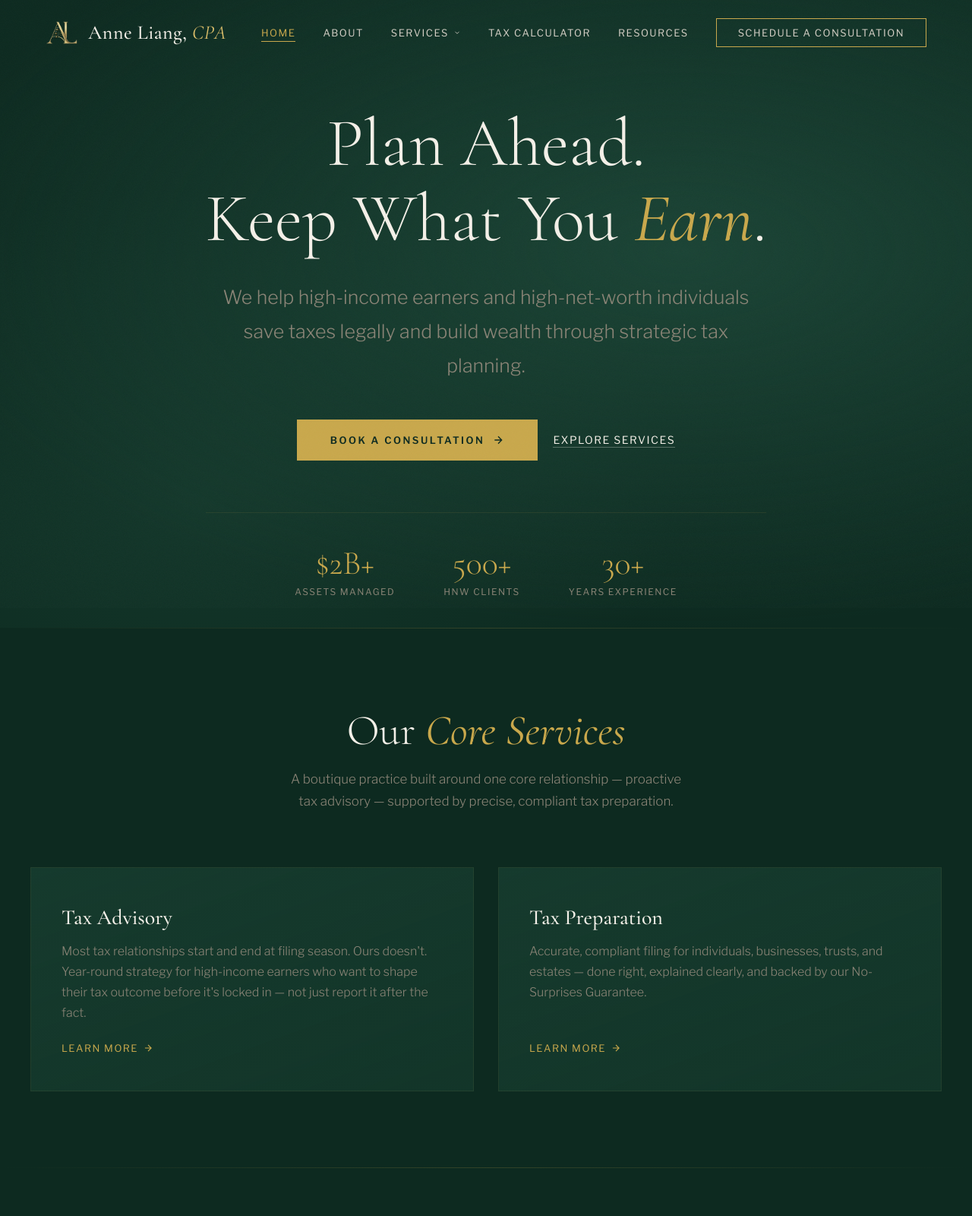
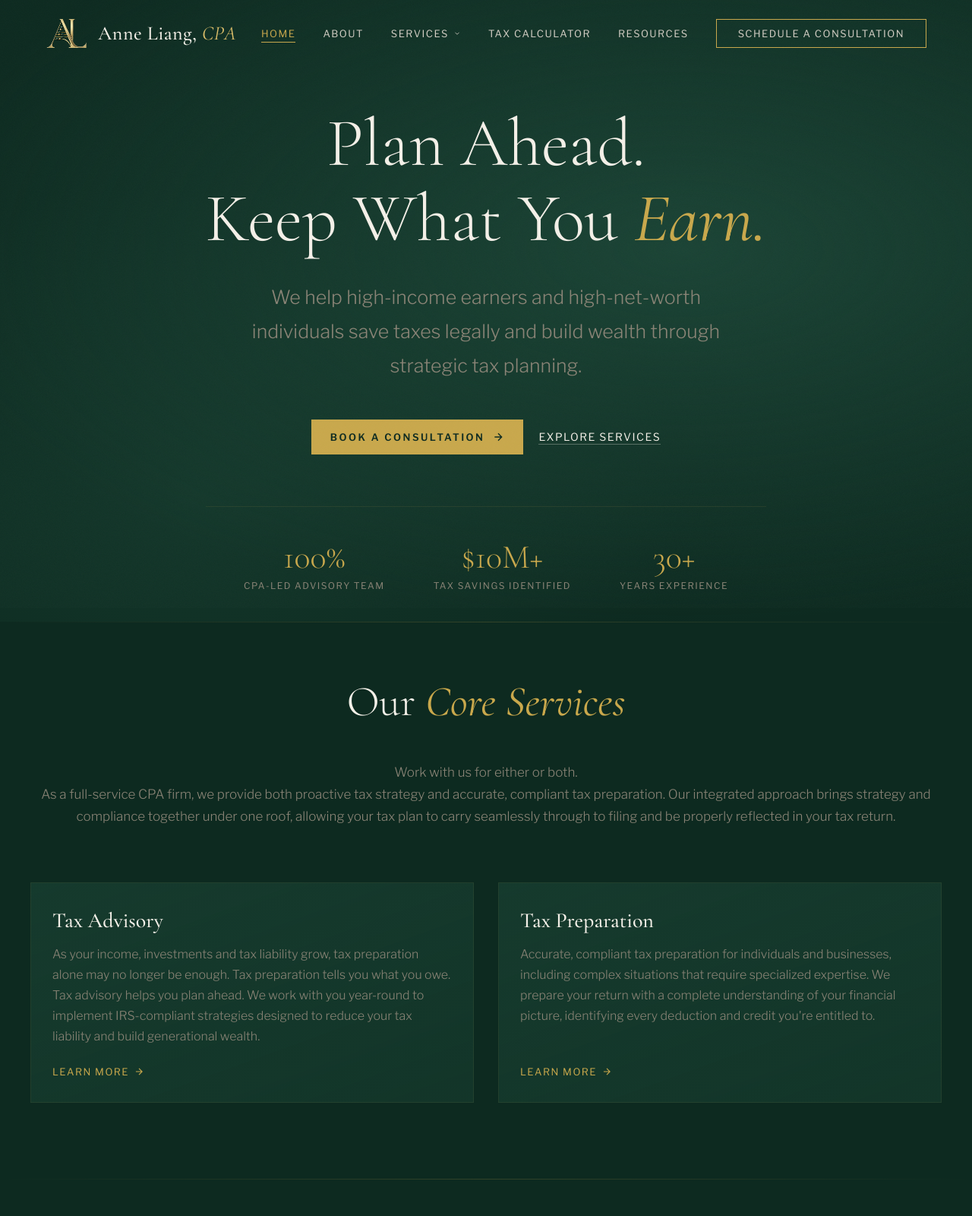
Before and after one commit to Sophiatun/AML_Website, a website: page index.html in a window 1280 px wide. Shown: the top 1600 px of the page at 76% size. Drawn offline with nearby package versions, Linux system fonts and the light colour scheme; a script that the page names is missing.

Commit message:
HTML Update

```diff
--- a/index.html
+++ b/index.html
@@ -3,7 +3,7 @@
   <head>
     <meta charset="UTF-8" />
     <meta name="viewport" content="width=device-width, initial-scale=1.0" />
-    <title>Anne Liang CPA — Tax Strategy & Advisory</title>
+    <title>Anne Liang CPA — Tax Advisory</title>
     <link rel="preconnect" href="https://fonts.googleapis.com" />
     <link
       href="https://fonts.googleapis.com/css2?family=Cormorant+Garamond:ital,wght@0,300;0,400;0,500;0,600;0,700;1,300;1,400&family=Libre+Franklin:wght@300;400;500;600&display=swap"
@@ -35,7 +35,7 @@
                 <path d="M6 9l6 6 6-6" /></svg
             ></a>
             <div class="nav-dropdown">
-              <a href="tax-advisory.html">Tax Strategy &amp; Planning</a>
+              <a href="tax-advisory.html">Tax Advisory</a>
               <a href="tax-preparation.html">Tax Preparation</a>
             </div>
           </div>
@@ -53,7 +53,7 @@
       <div class="container">
         <div class="hero-grid">
           <div class="hero-content">
-            <h1>Plan Ahead.<br />Keep What You <em>Earn</em>.</h1>
+            <h1>Plan Ahead.<br />Keep What You <em>Earn.</em></h1>
             <p class="hero-desc">
               We help high-income earners and high-net-worth individuals save
               taxes legally and build wealth through strategic tax planning.
@@ -73,12 +73,12 @@
             </div>
             <div class="hero-stats">
               <div class="stat">
-                <div class="stat-num">$2B+</div>
-                <div class="stat-label">Assets Managed</div>
+                <div class="stat-num">100%</div>
+                <div class="stat-label">CPA-Led Advisory Team</div>
               </div>
               <div class="stat">
-                <div class="stat-num">500+</div>
-                <div class="stat-label">HNW Clients</div>
+                <div class="stat-num">$10M+</div>
+                <div class="stat-label">Tax Savings Identified</div>
               </div>
               <div class="stat">
                 <div class="stat-num">30+</div>
@@ -97,18 +97,23 @@
         <div class="section-header reveal">
           <h2>Our <em>Core Services</em></h2>
           <p>
-            A boutique practice built around one core relationship — proactive
-            tax advisory — supported by precise, compliant tax preparation.
+            <br />Work with us for either or both.<br />
+            As a full-service CPA firm, we provide both proactive tax strategy
+            and accurate, compliant tax preparation. Our integrated approach
+            brings strategy and compliance together under one roof, allowing
+            your tax plan to carry seamlessly through to filing and be properly
+            reflected in your tax return.
           </p>
         </div>
         <div class="services-grid">
           <div class="service-card reveal reveal-delay-1">
             <h3>Tax Advisory</h3>
             <p>
-              Most tax relationships start and end at filing season. Ours
-              doesn't. Year-round strategy for high-income earners who want to
-              shape their tax outcome before it's locked in — not just report it
-              after the fact.
+              As your income, investments and tax liability grow, tax
+              preparation alone may no longer be enough. Tax preparation tells
+              you what you owe. Tax advisory helps you plan ahead. We work with
+              you year-round to implement IRS-compliant strategies designed to
+              reduce your tax liability and build generational wealth.
             </p>
             <a href="tax-advisory.html" class="service-link"
               >Learn More
@@ -124,9 +129,11 @@
           <div class="service-card reveal reveal-delay-2">
             <h3>Tax Preparation</h3>
             <p>
-              Accurate, compliant filing for individuals, businesses, trusts,
-              and estates — done right, explained clearly, and backed by our
-              No-Surprises Guarantee.
+              Accurate, compliant tax preparation for individuals and
+              businesses, including complex situations that require specialized
+              expertise. We prepare your return with a complete understanding of
+              your financial picture, identifying every deduction and credit
+              you're entitled to.
             </p>
             <a href="tax-preparation.html" class="service-link"
               >Learn More
@@ -165,8 +172,8 @@
               <div class="testimonial-card">
                 <p class="testimonial-text">
                   Anne's proactive approach saved us over $400K in our first
-                  year working together. She doesn't just react to tax
-                  season — she anticipates and architects.
+                  year working together. She doesn't just react to tax season —
+                  she anticipates and architects.
                 </p>
                 <div class="testimonial-author">
                   <div class="testimonial-avatar">JR</div>
@@ -180,9 +187,9 @@
               </div>
               <div class="testimonial-card">
                 <p class="testimonial-text">
-                  The estate planning strategy Anne developed gave us
-                  complete peace of mind. Our multi-generational wealth
-                  transfer is now tax-efficient and legally bulletproof.
+                  The estate planning strategy Anne developed gave us complete
+                  peace of mind. Our multi-generational wealth transfer is now
+                  tax-efficient and legally bulletproof.
                 </p>
                 <div class="testimonial-author">
                   <div class="testimonial-avatar">SC</div>
@@ -195,9 +202,8 @@
               <div class="testimonial-card">
                 <p class="testimonial-text">
                   Navigating international tax obligations across three
-                  jurisdictions felt impossible — until Anne's team
-                  streamlined everything. World-class expertise with a
-                  personal touch.
+                  jurisdictions felt impossible — until Anne's team streamlined
+                  everything. World-class expertise with a personal touch.
                 </p>
                 <div class="testimonial-author">
                   <div class="testimonial-avatar">MK</div>
@@ -210,9 +216,8 @@
               <div class="testimonial-card">
                 <p class="testimonial-text">
                   As a physician with complex partnership income, I needed
-                  someone who truly understands the nuances. Anne is that
-                  rare CPA who thinks like a strategist, not just an
-                  accountant.
+                  someone who truly understands the nuances. Anne is that rare
+                  CPA who thinks like a strategist, not just an accountant.
                 </p>
                 <div class="testimonial-author">
                   <div class="testimonial-avatar">LP</div>
@@ -229,9 +234,8 @@
               <div class="testimonial-card">
                 <p class="testimonial-text">
                   We sold our company last year, and Anne's team was already
-                  three steps ahead on the tax structuring before the deal
-                  even closed. That planning alone was worth multiples of
-                  her fee.
+                  three steps ahead on the tax structuring before the deal even
+                  closed. That planning alone was worth multiples of her fee.
                 </p>
                 <div class="testimonial-author">
                   <div class="testimonial-avatar">DT</div>
@@ -245,9 +249,9 @@
               </div>
               <div class="testimonial-card">
                 <p class="testimonial-text">
-                  Between RSU vesting and multi-state income, my taxes were
-                  a mess every year. Anne finally gave me a plan instead of
-                  just a bigger bill.
+                  Between RSU vesting and multi-state income, my taxes were a
+                  mess every year. Anne finally gave me a plan instead of just a
+                  bigger bill.
                 </p>
                 <div class="testimonial-author">
                   <div class="testimonial-avatar">PM</div>
@@ -259,9 +263,9 @@
               </div>
               <div class="testimonial-card">
                 <p class="testimonial-text">
-                  As a real estate investor with a dozen properties, I
-                  needed someone who actually understood cost segregation
-                  and 1031s — not just someone who knew the terms.
+                  As a real estate investor with a dozen properties, I needed
+                  someone who actually understood cost segregation and 1031s —
+                  not just someone who knew the terms.
                 </p>
                 <div class="testimonial-author">
                   <div class="testimonial-avatar">RH</div>
@@ -273,17 +277,15 @@
               </div>
               <div class="testimonial-card">
                 <p class="testimonial-text">
-                  Anne restructured our practice as an S-corp and it
-                  changed everything. I finally feel like my accountant is
-                  playing offense, not just defense.
+                  Anne restructured our practice as an S-corp and it changed
+                  everything. I finally feel like my accountant is playing
+                  offense, not just defense.
                 </p>
                 <div class="testimonial-author">
                   <div class="testimonial-avatar">AK</div>
                   <div>
                     <div class="testimonial-name">Dr. Anita K.</div>
-                    <div class="testimonial-role">
-                      Medical Practice Owner
-                    </div>
+                    <div class="testimonial-role">Medical Practice Owner</div>
                   </div>
                 </div>
               </div>
@@ -381,14 +383,10 @@
         <div class="footer-grid">
           <div class="footer-brand">
             <img src="logo.png" class="footer-logo" alt="Anne Liang CPA" />
-            <p>
-              Bespoke tax strategy and advisory services for individuals and
-              families who expect nothing less than excellence.
-            </p>
           </div>
           <div class="footer-col">
             <h4>Services</h4>
-            <a href="tax-advisory.html">Tax Strategy & Planning</a>
+            <a href="tax-advisory.html">Tax Advisory</a>
             <a href="tax-preparation.html">Tax Preparation</a>
             <a href="tax-calculator.html">Tax Calculator</a>
           </div>
@@ -407,7 +405,9 @@
           </div>
         </div>
         <div class="footer-bottom">
-          <span>&copy; 2026 Anne Liang CPA. All rights reserved.</span
+          <span
+            >&copy; <span id="copyright-year"></span> Anne Liang CPA. All rights
+            reserved.</span
           ><span>Privacy Policy · Terms of Service</span>
         </div>
       </div>
--- a/script.js
+++ b/script.js
@@ -1,3 +1,8 @@
+const copyrightYear = document.getElementById("copyright-year");
+if (copyrightYear) {
+  copyrightYear.textContent = new Date().getFullYear();
+}
+
 const nav = document.getElementById("nav");
 window.addEventListener("scroll", () => {
   nav.classList.toggle("scrolled", window.scrollY > 50);
--- a/styles.css
+++ b/styles.css
@@ -72,8 +72,8 @@ nav .container {
   text-decoration: none;
 }
 .nav-logo {
-  height: 30px;
-  width: 42px;
+  height: 40px;
+  width: 55px;
   opacity: 0.95;
   transition: opacity 0.3s;
 }
@@ -339,9 +339,9 @@ nav .container {
   font-size: 25px;
   line-height: 1.8;
   color: var(--text-muted);
-  max-width: 720px;
+  max-width: 620px;
   margin: 0 auto 48px;
-  font-weight: 300;
+  font-weight: 250;
 }
 .hero-actions {
   display: flex;
@@ -356,7 +356,7 @@ nav .container {
   gap: 10px;
   background: var(--gold);
   color: var(--emerald-deep);
-  padding: 19px 44px;
+  padding: 15px 25px;
   font-size: 13px;
   letter-spacing: 2.5px;
   text-transform: uppercase;
@@ -524,6 +524,12 @@ nav .container {
   line-height: 1.75;
   font-weight: 300;
 }
+.page-header-highlight {
+  color: var(--gold-light) !important;
+  font-size: 15px !important;
+  margin-top: 16px !important;
+  letter-spacing: 0.3px;
+}
 
 .about-strip {
   padding: 100px 0;
@@ -570,7 +576,7 @@ nav .container {
 }
 
 .services {
-  padding: 100px 0;
+  padding: 70px 0 100px;
 }
 .section-header {
   text-align: center;
@@ -609,7 +615,7 @@ nav .container {
     rgba(20, 56, 43, 0.8)
   );
   border: 1px solid rgba(201, 168, 76, 0.08);
-  padding: 48px 40px;
+  padding: 32px 28px;
   position: relative;
   overflow: hidden;
   transition: all 0.5s;
@@ -750,7 +756,7 @@ nav .container {
   line-height: 1.3;
 }
 .narrative-item p {
-  font-size: 14px;
+  font-size: 16px;
   color: var(--text-muted);
   line-height: 1.7;
   font-weight: 300;
@@ -798,7 +804,7 @@ nav .container {
   margin-bottom: 6px;
 }
 .qualifier-item p {
-  font-size: 13px;
+  font-size: 16px;
   color: var(--text-muted);
   line-height: 1.6;
   font-weight: 300;
@@ -836,7 +842,7 @@ nav .container {
   gap: 10px;
 }
 .prep-col li {
-  font-size: 14px;
+  font-size: 16px;
   color: var(--text-body);
   font-weight: 300;
   line-height: 1.5;
@@ -894,7 +900,7 @@ nav .container {
   margin-bottom: 10px;
 }
 .guarantee-item p {
-  font-size: 14px;
+  font-size: 16px;
   color: var(--text-muted);
   line-height: 1.7;
   font-weight: 300;
@@ -971,7 +977,7 @@ nav .container {
 }
 .step p {
   color: var(--text-muted);
-  font-size: 14px;
+  font-size: 16px;
   line-height: 1.7;
   font-weight: 300;
 }
@@ -1401,7 +1407,7 @@ nav .container {
   padding: 44px 40px;
 }
 .contact-form-wrap iframe {
-  background: var(--gold);
+  background: #0b4530;
   border-radius: 12px;
 }
 .contact-form-wrap h3 {
@@ -1655,8 +1661,9 @@ footer {
   font-weight: 300;
 }
 .footer-logo {
-  height: 40px;
-  opacity: 0.8;
+  height: 250px;
+  width: 220px;
+  opacity: 1;
 }
 .footer-col h4 {
   font-size: 11px;
@@ -1788,6 +1795,10 @@ footer {
 #services .section-header p,
 #testimonials .section-header p {
   font-size: 17px;
+}
+#services .section-header p {
+  max-width: 1200px;
+  text-wrap: balance;
 }
 #services .service-card h3 {
   font-size: 28px;
```
Also changed, not shown: about.html (+5 -5 lines), resources.html (+1 -5 lines), tax-advisory.html (+1 -5 lines), tax-calculator.html (+1 -5 lines), tax-preparation.html (+1 -5 lines).
